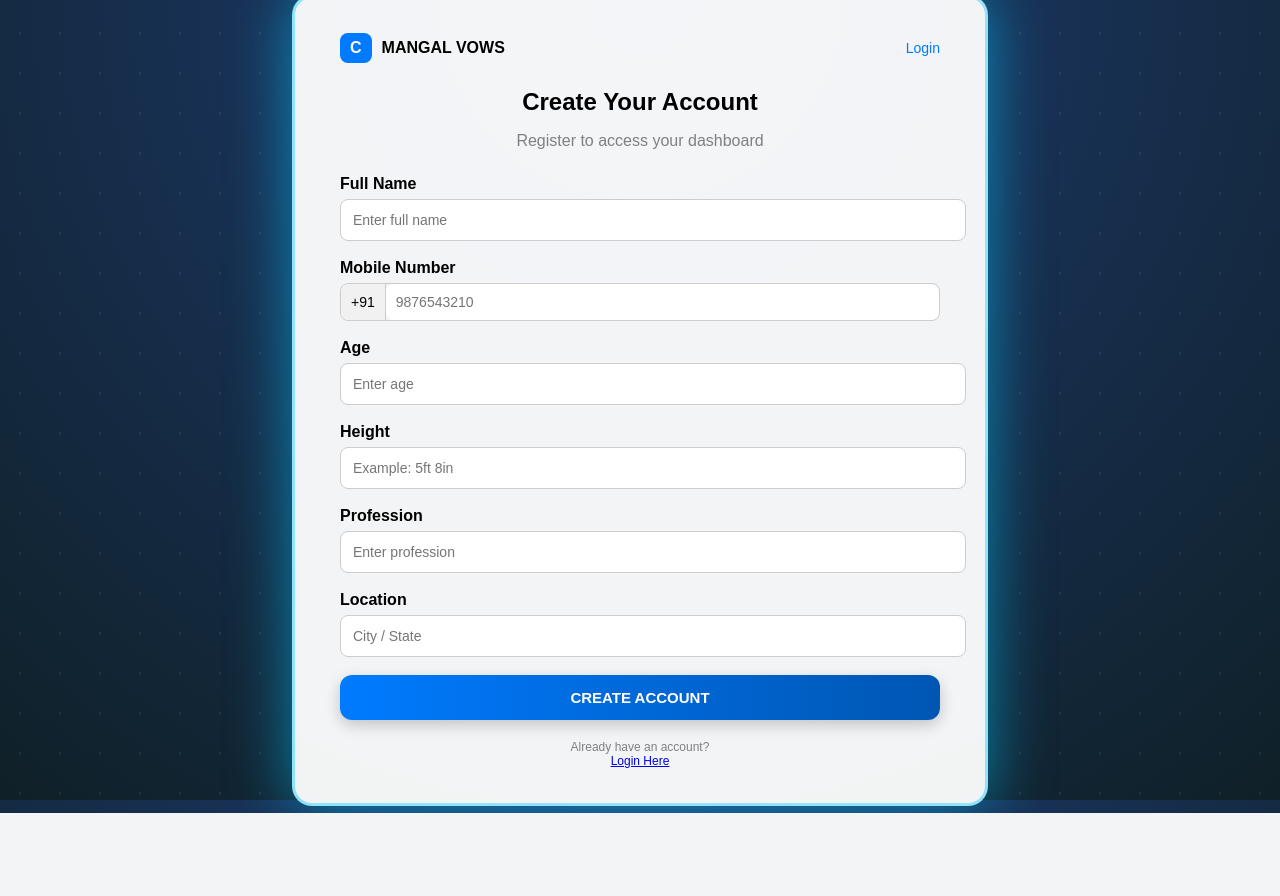
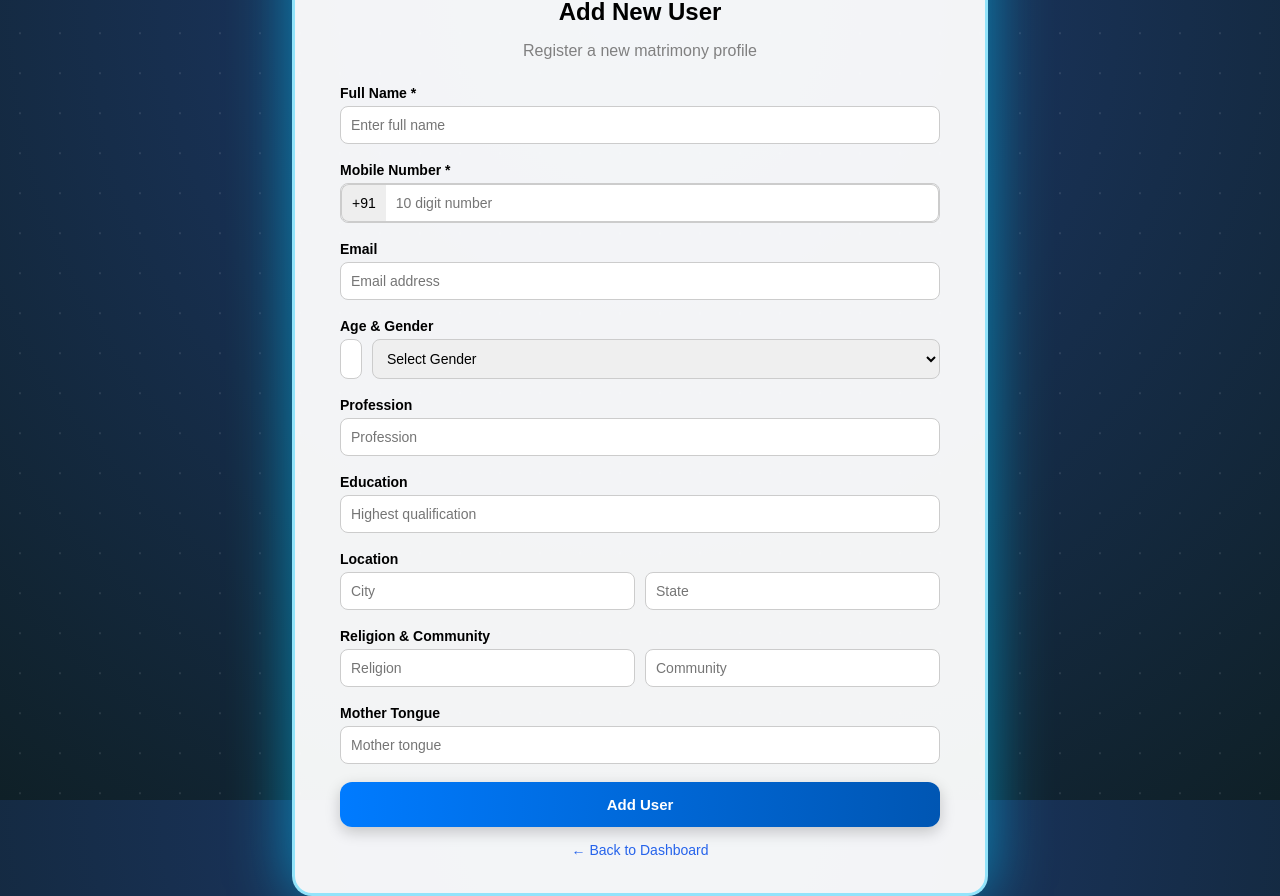
Before and after one commit to abhishekrgowda19-source/mangal_vows, a Flask app: template templates/register.html in a window 1280 px wide. Before the commit the page ends 813 px from the top, so only its background shows below. Run offline with Flask 3, Linux system fonts and the light colour scheme; the template is opened without the code that fills it, so the values that code supplies are empty.

Commit message:
fix: complete all routes, register page, personal login

```diff
--- a/templates/register.html
+++ b/templates/register.html
@@ -1,85 +1,110 @@
 <!DOCTYPE html>
 <html>
-
 <head>
 <meta name="viewport" content="width=device-width, initial-scale=1.0">
-<title>Mangal Vows - Register</title>
-
+<title>Add User - Mangal Vows</title>
 <link rel="stylesheet" href="{{ url_for('static', filename='style.css') }}">
-
+<style>
+.form-section { margin-bottom: 18px; }
+.form-section label { display:block; font-weight:600; margin-bottom:5px; font-size:14px; }
+.form-section input, .form-section select { width:100%; padding:10px; border-radius:8px; border:1px solid #ccc; font-size:14px; box-sizing:border-box; }
+.double-input { display:flex; gap:10px; }
+.double-input input { flex:1; }
+.mobile-input { display:flex; }
+.country-code { padding:10px; background:#eee; border:1px solid #ccc; border-right:none; border-radius:8px 0 0 8px; }
+.mobile-input input { border-radius:0 8px 8px 0; border-left:none; flex:1; }
+.error { color:red; text-align:center; margin-bottom:10px; font-size:14px; }
+.back-link { display:block; text-align:center; margin-top:15px; color:#2563eb; text-decoration:none; font-size:14px; }
+</style>
 </head>
-
 <body>
-
 <div class="background-animation"></div>
-
 <div class="portal-card">
 
     <div class="header-bar">
-
         <div class="brand">
             <div class="shield">C</div>
             <span>MANGAL VOWS</span>
         </div>
-
-<div class="top-links">
-<a href="/">Login</a>
     </div>
 
-</div>
+    <h2>Add New User</h2>
+    <p class="subtitle">Register a new matrimony profile</p>
 
-<h2>Create Your Account</h2>
-<p class="subtitle">Register to access your dashboard</p>
+    {% if error %}
+    <p class="error">{{ error }}</p>
+    {% endif %}
 
-<form method="POST" action="/register">
+    <form method="POST" action="{{ url_for('agent_bp.agent_add_user') }}">
 
-<div class="row">
-<label>Full Name</label>
+        <div class="form-section">
+            <label>Full Name *</label>
             <input type="text" name="name" placeholder="Enter full name" required>
         </div>
 
-<div class="row">
-<label>Mobile Number</label>
-
+        <div class="form-section">
+            <label>Mobile Number *</label>
             <div class="mobile-input">
                 <span class="country-code">+91</span>
-<input type="tel" name="phone" placeholder="9876543210" required>
+                <input type="tel" name="phone" placeholder="10 digit number" required>
+            </div>
         </div>
 
+        <div class="form-section">
+            <label>Email</label>
+            <input type="email" name="email" placeholder="Email address">
         </div>
 
-<div class="row">
-<label>Age</label>
-<input type="number" name="age" placeholder="Enter age">
+        <div class="form-section">
+            <label>Age & Gender</label>
+            <div class="double-input">
+                <input type="number" name="age" placeholder="Age">
+                <select name="gender">
+                    <option value="">Select Gender</option>
+                    <option value="Male">Male</option>
+                    <option value="Female">Female</option>
+                    <option value="Other">Other</option>
+                </select>
+            </div>
         </div>
 
-<div class="row">
-<label>Height</label>
-<input type="text" name="height" placeholder="Example: 5ft 8in">
+        <div class="form-section">
+            <label>Profession</label>
+            <input type="text" name="profession" placeholder="Profession">
         </div>
 
-<div class="row">
-<label>Profession</label>
-<input type="text" name="profession" placeholder="Enter profession">
+        <div class="form-section">
+            <label>Education</label>
+            <input type="text" name="education" placeholder="Highest qualification">
         </div>
 
-<div class="row">
+        <div class="form-section">
             <label>Location</label>
-<input type="text" name="location" placeholder="City / State">
+            <div class="double-input">
+                <input type="text" name="city" placeholder="City">
+                <input type="text" name="state" placeholder="State">
+            </div>
         </div>
 
-<button type="submit" class="secure-btn">
-CREATE ACCOUNT
-</button>
+        <div class="form-section">
+            <label>Religion & Community</label>
+            <div class="double-input">
+                <input type="text" name="religion" placeholder="Religion">
+                <input type="text" name="community" placeholder="Community">
+            </div>
+        </div>
+
+        <div class="form-section">
+            <label>Mother Tongue</label>
+            <input type="text" name="mother_tongue" placeholder="Mother tongue">
+        </div>
+
+        <button type="submit" class="secure-btn">Add User</button>
 
     </form>
 
-<div class="footer-text">
-Already have an account?<br>
-<a href="/">Login Here</a>
-</div>
+    <a href="{{ url_for('agent_bp.agent_dashboard') }}" class="back-link">← Back to Dashboard</a>
 
 </div>
-
 </body>
 </html>
```
Also changed, not shown: app.py (+4 -4 lines), routes/admin_routes.py (+4 -4 lines), routes/agent_routes.py (+34 -10 lines), routes/subscription_routes.py (+7 -17 lines), routes/user_routes.py (+41 -15 lines), instance/mangal_vows.db. Lines whose indentation alone changed are shown as unchanged.
